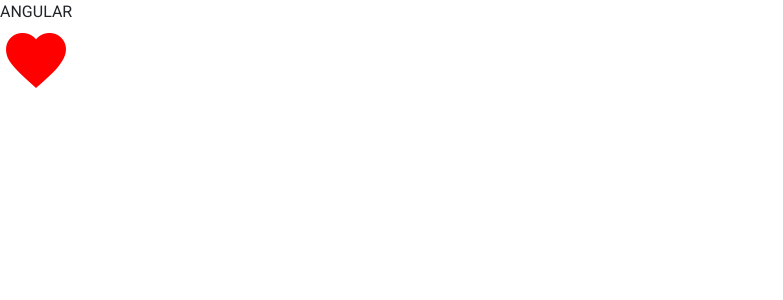
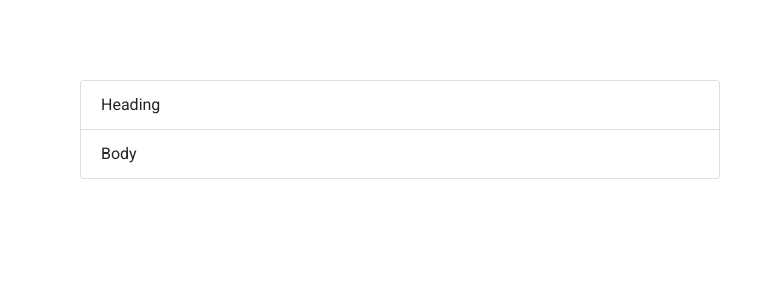
Before and after one commit to Berrgg/AngularHelloWorld, an Angular app: page / in a window 1280 px wide. Shown: the top 300 px of the page, without its empty margins (0-783 px from the left). Built offline with nearby package versions, Linux system fonts and the light colour scheme.

Commit message:
Set app to display cards: Heading and Body

```diff
--- a/src/app/app.component.html
+++ b/src/app/app.component.html
@@ -1,2 +1,4 @@
-<div>ANGULAR</div>
-<favorite [isfavorite]="post.isFavorite" (change)="onFavoriteChange($event)"></favorite>
+<!-- <div>ANGULAR</div>
+<favorite [isfavorite]="post.isFavorite" (change)="onFavoriteChange($event)"></favorite> -->
+
+<bootstrap-panel></bootstrap-panel>
--- a/src/app/panel/panel.component.html
+++ b/src/app/panel/panel.component.html
@@ -1 +1,6 @@
-<p>panel works!</p>
+<div class="card" style="width: 40rem; margin-top: 5em; margin-left: 5em;">
+    <ul class="list-group list-group-flush">
+           <li class="list-group-item">Heading</li>
+           <li class="list-group-item">Body</li>
+    </ul>
+</div>
--- a/src/app/panel/panel.component.ts
+++ b/src/app/panel/panel.component.ts
@@ -1,7 +1,7 @@
 import { Component, OnInit } from '@angular/core';
 
 @Component({
-  selector: 'app-panel',
+  selector: 'bootstrap-panel',
   templateUrl: './panel.component.html',
   styleUrls: ['./panel.component.css']
 })
```
